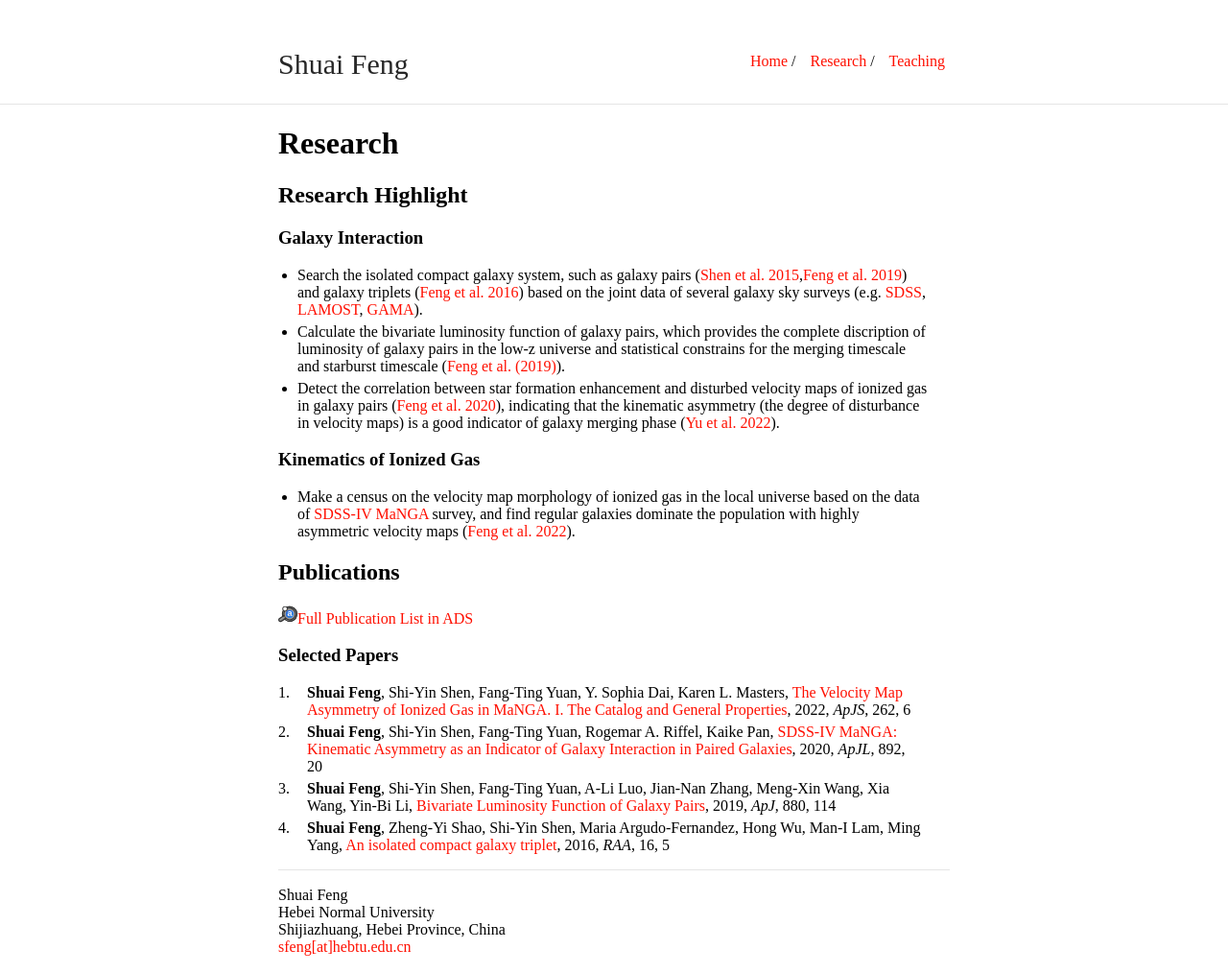
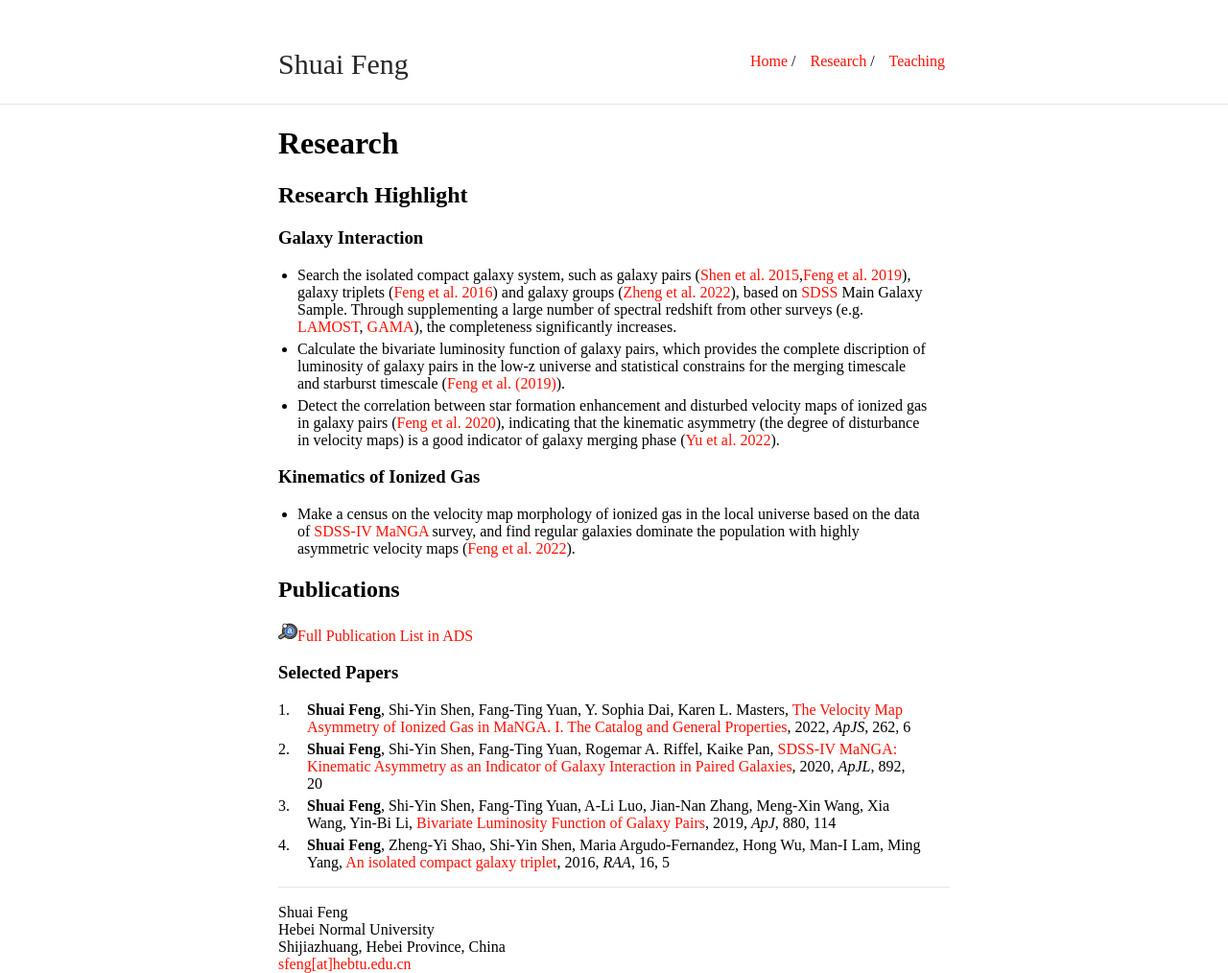
Before and after one commit to fengshuai0210/fengshuai0210.github.io, a Jekyll site: the page built from research.md, in a window 1280 px wide. Shown: the whole page at 96% size. Built offline with Jekyll 4.4.1, drawn with Linux system fonts in a browser that asks for light colours; our own code applies the rules of GitHub Pages for plain Markdown files.

Commit message:
Update research.md

```diff
--- a/research.md
+++ b/research.md
@@ -7,7 +7,7 @@ layout: default
 ## Research Highlight
 
 ###  Galaxy Interaction
-- Search the isolated compact galaxy system, such as galaxy pairs ([Shen et al. 2015](https://ui.adsabs.harvard.edu/abs/2016RAA....16...43S/abstract),[Feng et al. 2019](https://ui.adsabs.harvard.edu/abs/2019ApJ...880..114F/abstract)) and galaxy triplets ([Feng et al. 2016](https://ui.adsabs.harvard.edu/abs/2016RAA....16...72F/abstract)) based on the joint data of several galaxy sky surveys (e.g. [SDSS](http://www.sdss.org/), [LAMOST](https://www.lamost.org/public/?locale=en), [GAMA](http://www.gama-survey.org/)).
+- Search the isolated compact galaxy system, such as galaxy pairs ([Shen et al. 2015](https://ui.adsabs.harvard.edu/abs/2016RAA....16...43S/abstract),[Feng et al. 2019](https://ui.adsabs.harvard.edu/abs/2019ApJ...880..114F/abstract)), galaxy triplets ([Feng et al. 2016](https://ui.adsabs.harvard.edu/abs/2016RAA....16...72F/abstract)) and galaxy groups ([Zheng et al. 2022](https://ui.adsabs.harvard.edu/abs/2022ApJ...926..119Z/abstract)), based on [SDSS](http://www.sdss.org/) Main Galaxy Sample. Through supplementing a large number of spectral redshift from other surveys (e.g. [LAMOST](https://www.lamost.org/public/?locale=en), [GAMA](http://www.gama-survey.org/)), the completeness significantly increases.
 - Calculate the bivariate luminosity function of galaxy pairs, which provides the complete discription of luminosity of galaxy pairs in the low-z universe and statistical constrains for the merging timescale and starburst timescale ([Feng et al. (2019)](https://ui.adsabs.harvard.edu/abs/2019ApJ...880..114F/abstract)).
 - Detect the correlation between star formation enhancement and disturbed velocity maps of ionized gas in galaxy pairs ([Feng et al. 2020](https://ui.adsabs.harvard.edu/abs/2020ApJ...892L..20F/abstract)), indicating that the kinematic asymmetry (the degree of disturbance in velocity maps) is a good indicator of galaxy merging phase ([Yu et al. 2022](https://ui.adsabs.harvard.edu/abs/2022ApJ...934..114Y/abstract)).
 
```
